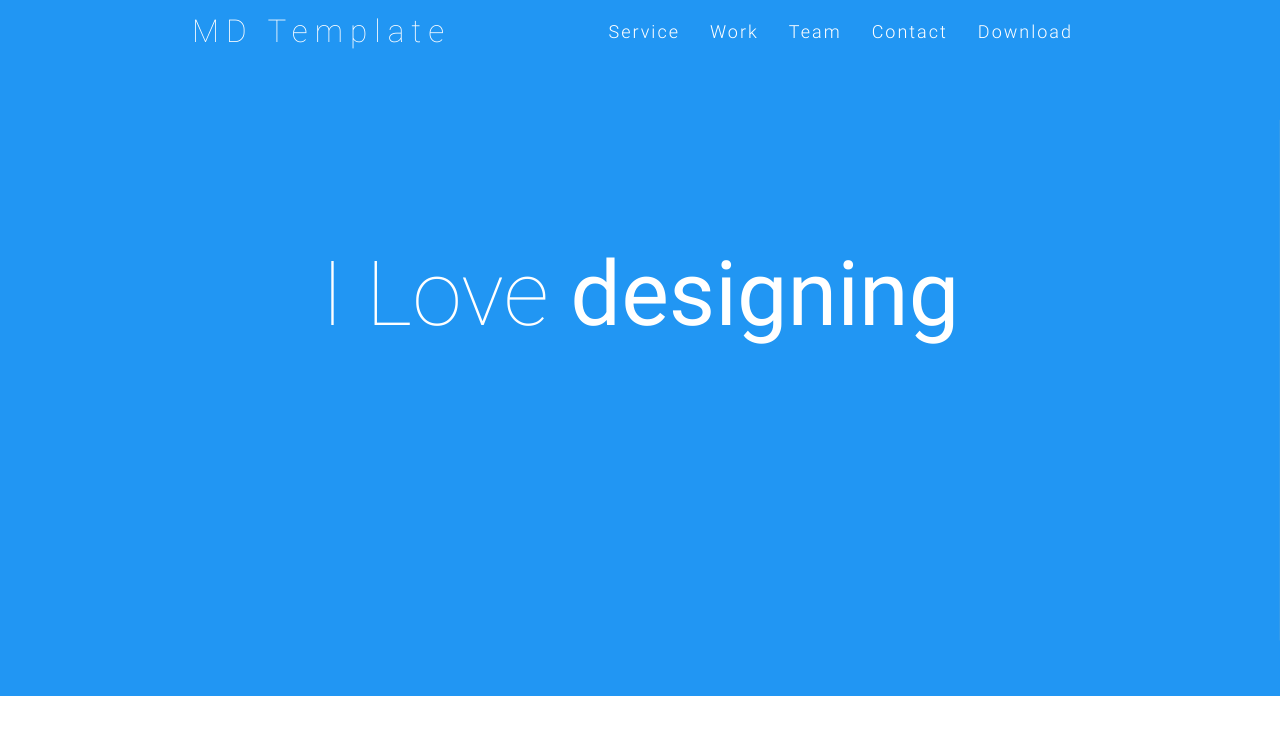
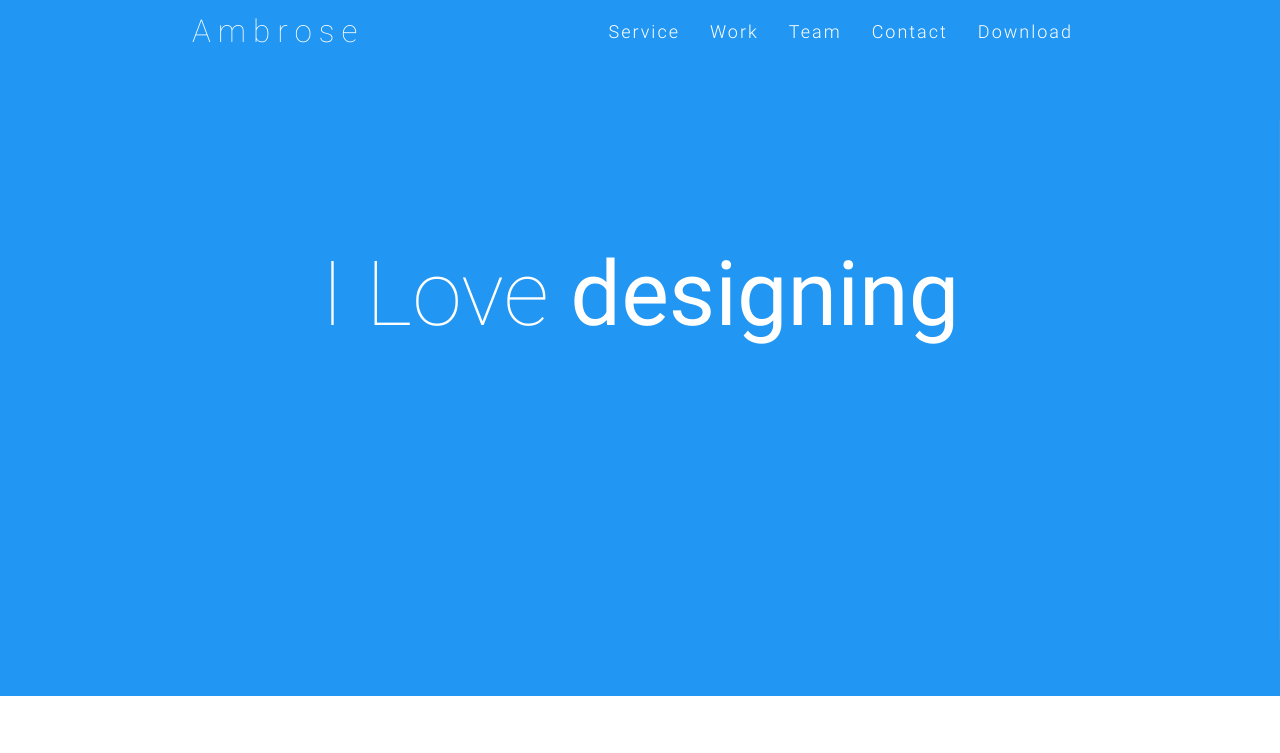
Before and after one commit to ekpono/HNG-Internship5.0, a plain HTML site: page www/index.html in a window 1280 px wide. Shown: the top 753 px of the page. Drawn offline with Linux system fonts and the light colour scheme.

Commit message:
first initial commit

```diff
--- a/www/index.html
+++ b/www/index.html
@@ -26,7 +26,7 @@
     <nav id="nav_f" class="default_color" role="navigation">
         <div class="container">
             <div class="nav-wrapper">
-            <a href="#" id="logo-container" class="brand-logo">MD Template</a>
+            <a href="#" id="logo-container" class="brand-logo">Ambrose</a>
                 <ul class="right hide-on-med-and-down">
                     <li><a href="#intro">Service</a></li>
                     <li><a href="#work">Work</a></li>
```
